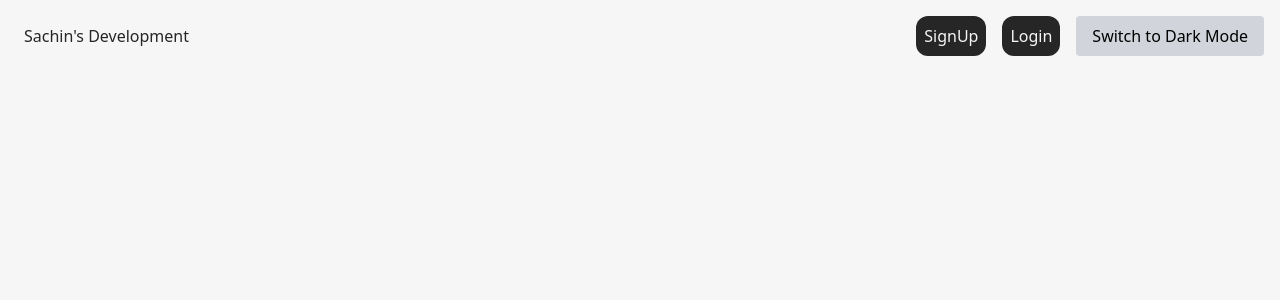
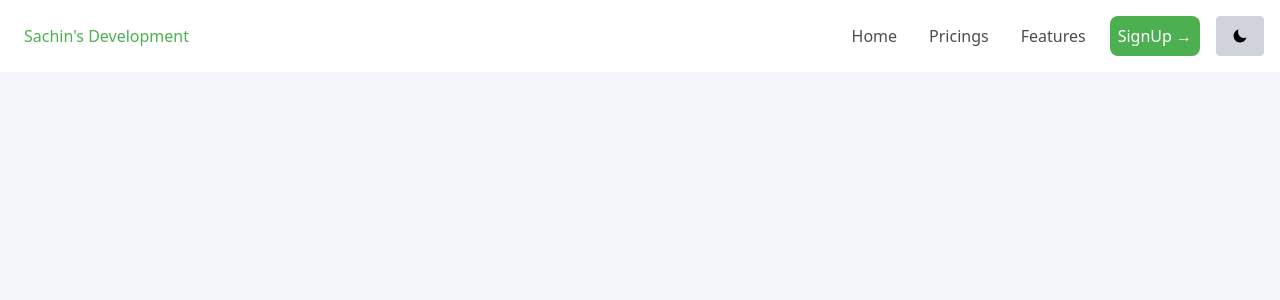
Before and after one commit to Ssharma0355/react-tech-social-media, a React (Create React App) app: page / in a window 1280 px wide. Shown: the top 300 px of the page. Built offline with nearby package versions, Linux system fonts and the light colour scheme.

Commit message:
nav updated

```diff
--- a/package.json
+++ b/package.json
@@ -9,6 +9,7 @@
     "@testing-library/user-event": "^13.5.0",
     "react": "^19.1.1",
     "react-dom": "^19.1.1",
+    "react-icons": "^5.5.0",
     "react-router-dom": "^7.8.2",
     "react-scripts": "5.0.1",
     "web-vitals": "^2.1.4",
--- a/src/App.css
+++ /dev/null
@@ -1,38 +0,0 @@
-.App {
-  text-align: center;
-}
-
-.App-logo {
-  height: 40vmin;
-  pointer-events: none;
-}
-
-@media (prefers-reduced-motion: no-preference) {
-  .App-logo {
-    animation: App-logo-spin infinite 20s linear;
-  }
-}
-
-.App-header {
-  background-color: #282c34;
-  min-height: 100vh;
-  display: flex;
-  flex-direction: column;
-  align-items: center;
-  justify-content: center;
-  font-size: calc(10px + 2vmin);
-  color: white;
-}
-
-.App-link {
-  color: #61dafb;
-}
-
-@keyframes App-logo-spin {
-  from {
-    transform: rotate(0deg);
-  }
-  to {
-    transform: rotate(360deg);
-  }
-}
--- a/src/Widgets/ThemeToggle.js
+++ b/src/Widgets/ThemeToggle.js
@@ -1,4 +1,7 @@
 import React, { useEffect } from "react";
+import { FiSun } from "react-icons/fi";
+import { IoMdMoon } from "react-icons/io";
+
 
 const ThemeToggle = ({ darkMode, setDarkMode }) => {
   useEffect(() => {
@@ -7,12 +10,12 @@ const ThemeToggle = ({ darkMode, setDarkMode }) => {
   }, [setDarkMode]);
 
   return (
-    <div>
+    <div className="flex">
       <button
         onClick={() => setDarkMode(!darkMode)}
         className="px-4 py-2 rounded bg-gray-300 dark:bg-gray-700 text-black dark:text-white transition-colors"
       >
-        {darkMode ? "Switch to Light Mode" : "Switch to Dark Mode"}
+        {darkMode ? <FiSun className="text-yellow" /> : <IoMdMoon />}
       </button>
     </div>
   );
--- a/src/components/Navbar.js
+++ b/src/components/Navbar.js
@@ -2,28 +2,51 @@ import React from "react";
 import { Link } from "react-router-dom";
 import ThemeToggle from "../Widgets/ThemeToggle";
 import useThemeStore from "../store/themeStore";
+import { useNavigate } from "react-router-dom";
 
 const Navbar = () => {
   const { darkMode, toggleDarkMode } = useThemeStore();
+      const navigate = useNavigate();
+
+      const toSignupPage = () =>{
+        navigate("/signup");
+      }
 
   return (
     <nav
       className={`${
-        darkMode ? "bg-darkBg" : "bg-lightBg"
+        darkMode ? "bg-darkBg" : "bg-[#FFFFFF]"
       } flex flex-row justify-between p-4 items-center`}
     >
       <div className="flex">
-        <h1 className="p-2 dark:text-darkText text-[#262626] font-medium ">
+        <h1 className="p-2 dark:text-darkText text-[#4CAF50] font-medium ">
           Sachin's Development
         </h1>
       </div>
       <div className="flex flex-row gap-4">
-        <button className="bg-[#262626] p-2 dark:text-darkText text-[#f6f6f6] font-medium rounded-xl hover:bg-[#333]">
-          <Link to={"/signup"}>SignUp</Link>
+        <button
+          onClick={toSignupPage}
+          className="p-2 dark:text-darkText text-[#4D4D4D] font-medium rounded-[8px]"
+        >
+          Home
         </button>
-
-        <button className="bg-[#262626] p-2 dark:text-darkText text-[#f6f6f6] font-medium rounded-xl hover:bg-[#333]">
-          <Link to={"/signup"}>Login</Link>
+        <button
+          onClick={toSignupPage}
+          className="p-2 dark:text-darkText text-[#4D4D4D] font-medium rounded-[8px]"
+        >
+          Pricings
+        </button>
+        <button
+          onClick={toSignupPage}
+          className="p-2 dark:text-darkText text-[#4D4D4D] font-medium rounded-[8px]"
+        >
+          Features
+        </button>
+        <button
+          onClick={toSignupPage}
+          className="p-2 bg-[#4CAF50] dark:text-darkText text-[#FFFFFF] font-medium rounded-[8px]"
+        >
+          SignUp &rarr;
         </button>
         <ThemeToggle darkMode={darkMode} setDarkMode={toggleDarkMode} />
       </div>
--- a/tailwind.config.js
+++ b/tailwind.config.js
@@ -5,7 +5,7 @@ module.exports = {
   theme: {
     extend: {
       colors: {
-        lightBg: "#f6f6f6", // your default light background
+        lightBg: "#F5F7FA", // your default light background
         lightText: "#262626", // default light text
         darkBg: "#121212", // default dark background
         darkText: "#ffffff", // default dark text
```
Also changed, not shown: 1 other file (tests, documents, lock files or other folders).
